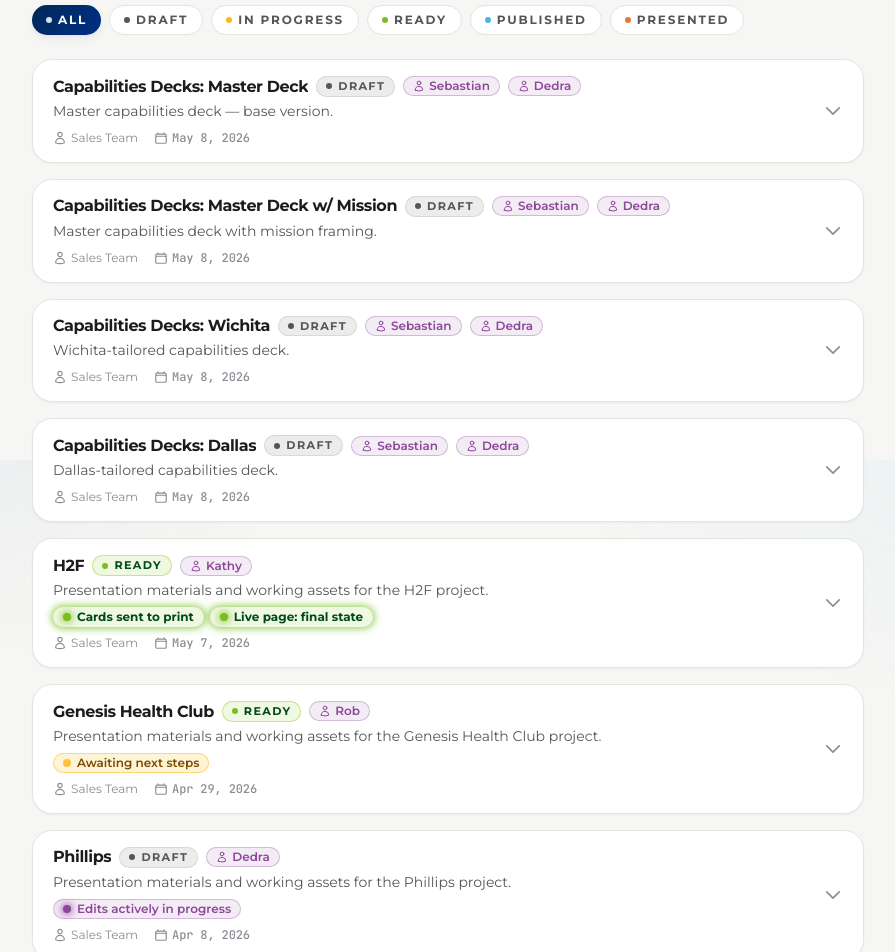
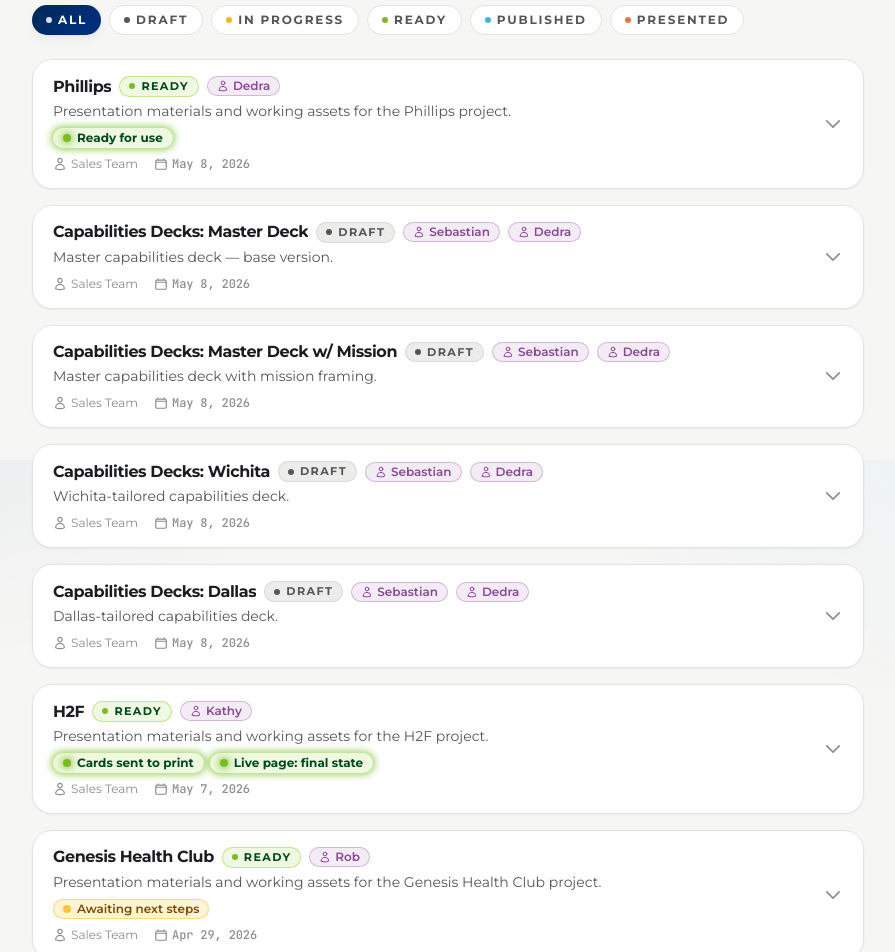
Before and after one commit to LauraRestum/envision-sales-marketing-dashboard, a Next.js app: page / in a window 1280 px wide. Shown: the part 340-1292 px from the top of the page, without its empty margins (192-1087 px from the left). Built offline with nearby package versions, Linux system fonts and the light colour scheme.

Commit message:
Mark Phillips presentation as Ready
Phillips is ready for use next week. Updated status from Draft to
Ready, refreshed lastUpdated, and switched the status note to a
green "Ready for use" indicator.

```diff
--- a/src/data/projects.ts
+++ b/src/data/projects.ts
@@ -13,11 +13,11 @@ export const projects: Project[] = [
     projectName: "Phillips",
     description: "Presentation materials and working assets for the Phillips project.",
     owner: "Sales Team",
-    status: "Draft",
-    lastUpdated: "2026-04-08",
+    status: "Ready",
+    lastUpdated: "2026-05-08",
     assignee: "Dedra",
-    statusNote: "Edits actively in progress",
-    statusNoteVariant: "purple",
+    statusNote: "Ready for use",
+    statusNoteVariant: "green",
     assets: {
       sop: {
         label: "SOP",
```
